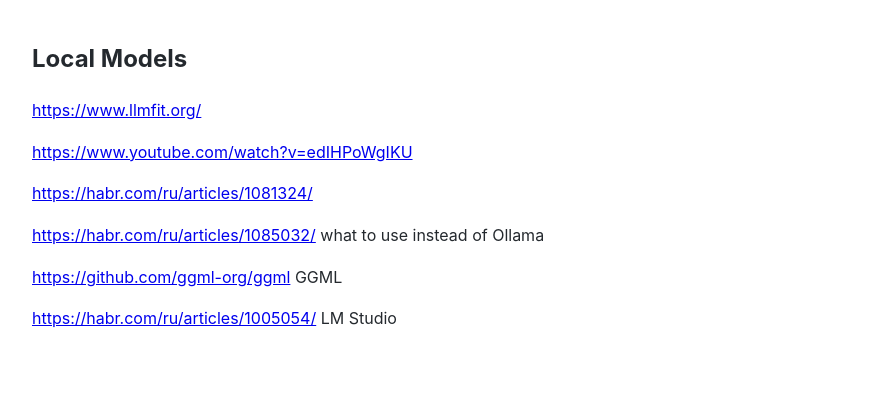
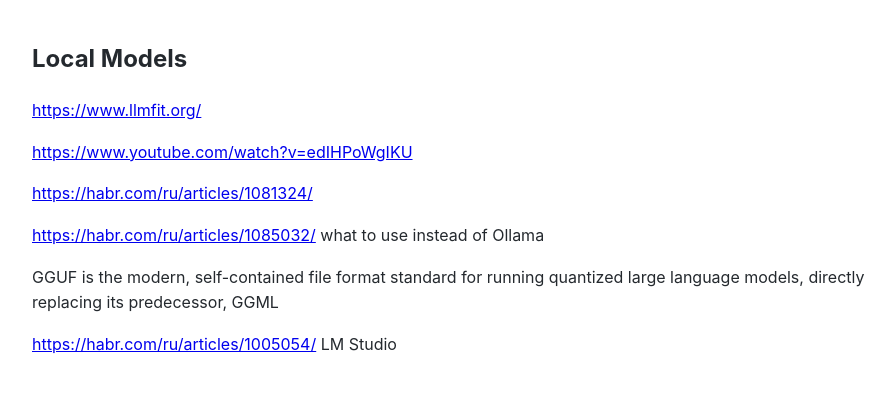
Before and after one commit to Michael-Lubinsky/michael-lubinsky.github.com, a Jekyll site: the page built from ml/local_llm.md, in a window 1280 px wide. Shown: the top 393 px of the page, without its empty margins (158-1053 px from the left). Built offline with Jekyll 4.4.1, drawn with Linux system fonts in a browser that asks for light colours; our own code applies the rules of GitHub Pages for plain Markdown files.

Commit message:
Update local_llm.md with GGUF details
Added information about GGUF as a replacement for GGML.

```diff
--- a/ml/local_llm.md
+++ b/ml/local_llm.md
@@ -8,6 +8,8 @@
 
 <https://habr.com/ru/articles/1085032/> what to use instead of Ollama
 
-<https://github.com/ggml-org/ggml> GGML
+
+GGUF is the modern, self-contained file format standard for running quantized large language models, directly replacing its predecessor, GGML
+
 
 <https://habr.com/ru/articles/1005054/> LM Studio
```
